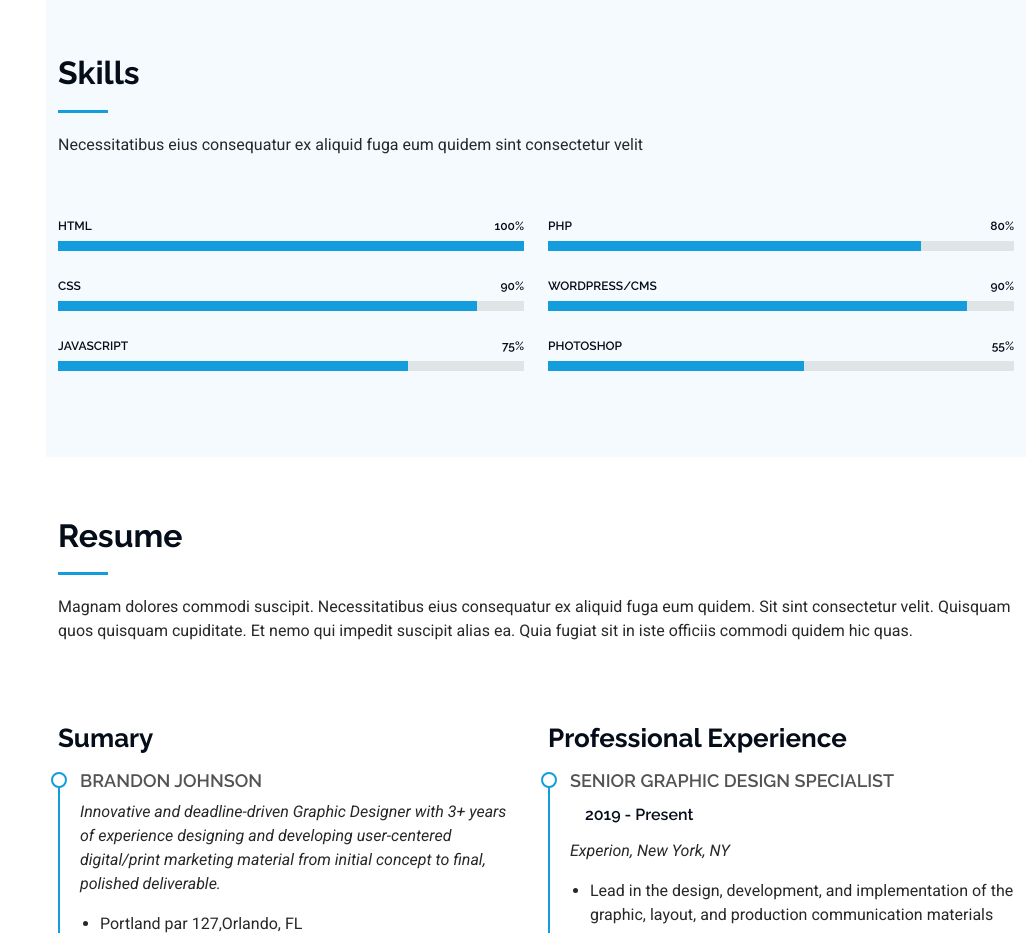
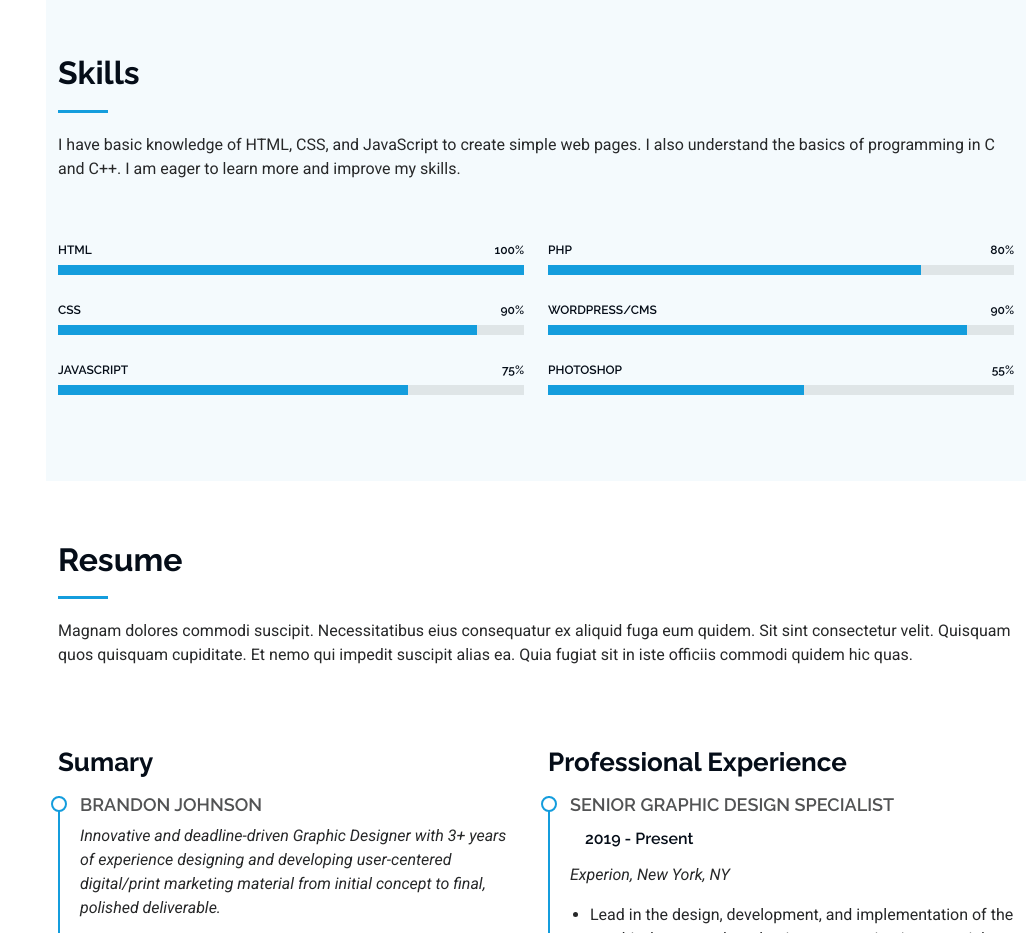
Before and after one commit to Priyanka22843/portfolio-website1, a plain HTML site: page index.html in a window 1280 px wide. Shown: the part 1860-2793 px from the top of the page, without its empty margins (254-1280 px from the left). Drawn offline with Linux system fonts and the light colour scheme.

Commit message:
Priyanka Shrestha

```diff
--- a/index.html
+++ b/index.html
@@ -205,7 +205,7 @@
       <!-- Section Title -->
       <div class="container section-title" data-aos="fade-up">
         <h2>Skills</h2>
-        <p>Necessitatibus eius consequatur ex aliquid fuga eum quidem sint consectetur velit</p>
+        <p>I have basic knowledge of HTML, CSS, and JavaScript to create simple web pages. I also understand the basics of programming in C and C++. I am eager to learn more and improve my skills.</p>
       </div><!-- End Section Title -->
 
       <div class="container" data-aos="fade-up" data-aos-delay="100">
```
